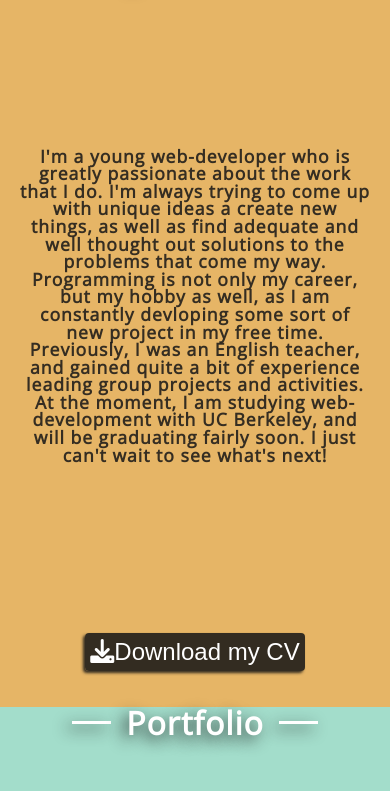
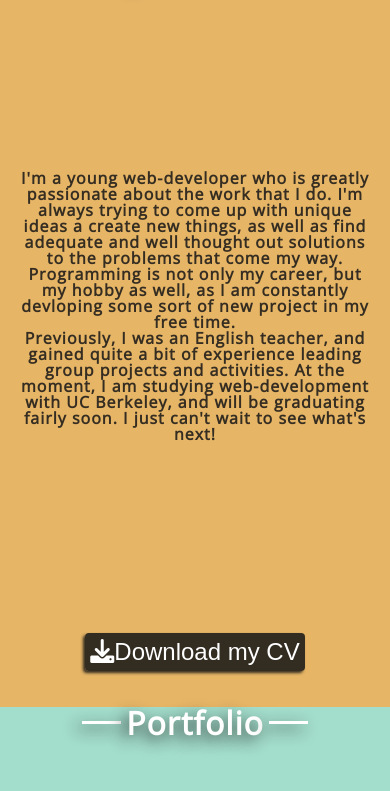
Before and after one commit to mstephen19/newestPortfolio, a plain HTML site: page index.html in a window 390 px wide. Shown: the part 137-928 px from the top of the page. Drawn offline with nearby package versions, Linux system fonts and the light colour scheme.

Commit message:
bug fixes

```diff
--- a/assets/logic.js
+++ b/assets/logic.js
@@ -50,7 +50,7 @@ const projects = [
 
 sections.addEventListener('scroll', ()=>{
   //cl(sections.scrollTop);
-    if (sections.scrollTop >= 500)  {
+    if (sections.scrollTop >= 250)  {
       navbar.classList.add('fixed');
       navbar.classList.add('hidden');
     } else {
--- a/assets/style.css
+++ b/assets/style.css
@@ -301,8 +301,11 @@ footer {
   .title {
     font-size: 2rem;
   }
+  .title h2 {
+    padding: 0px 5px 0px 5px;
+  }
   #aboutContainer p {
-    font-size: 1.1rem;
+    font-size: 1rem;
   }
   #aboutMe button {
     font-size: 1.5rem;
```
